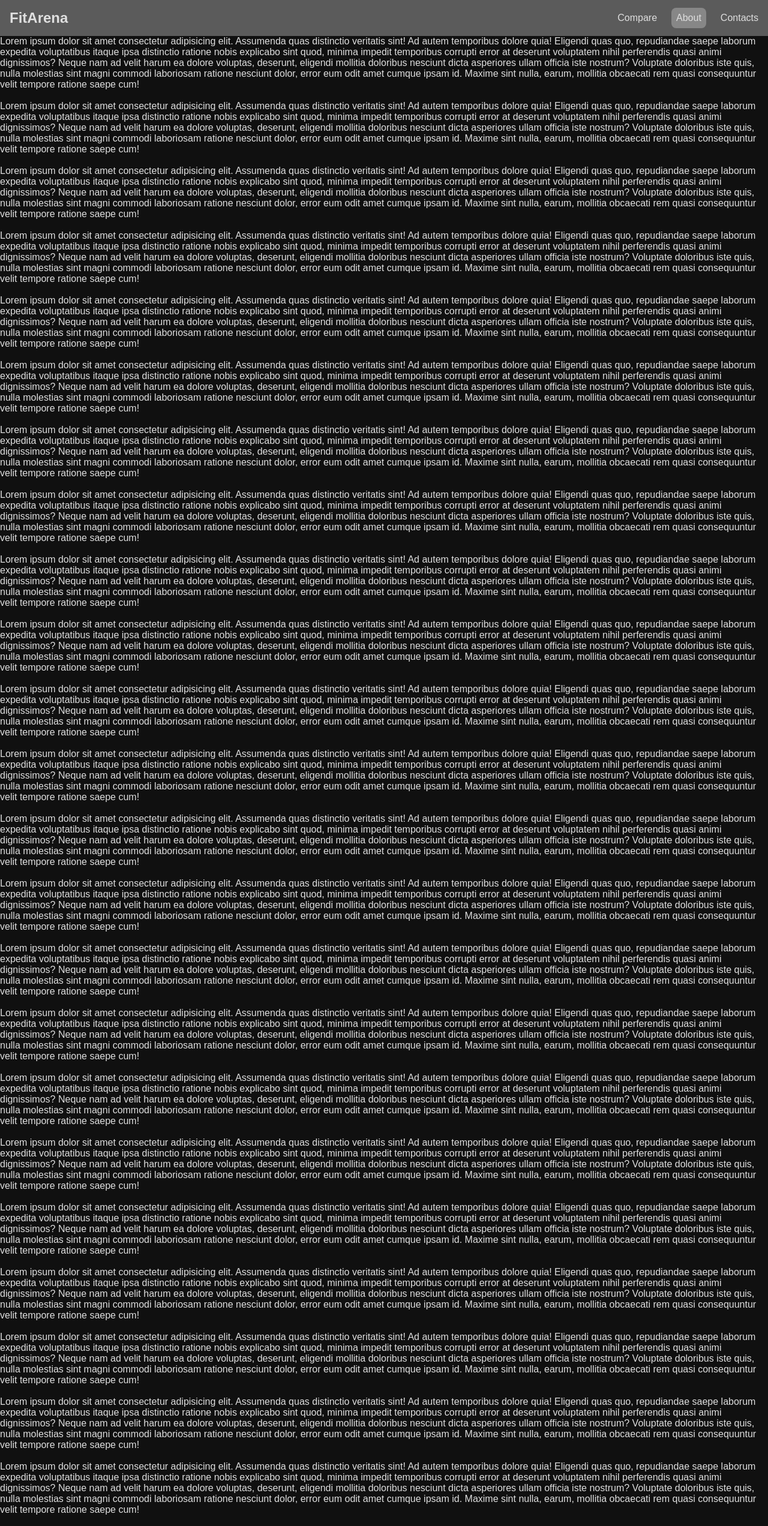
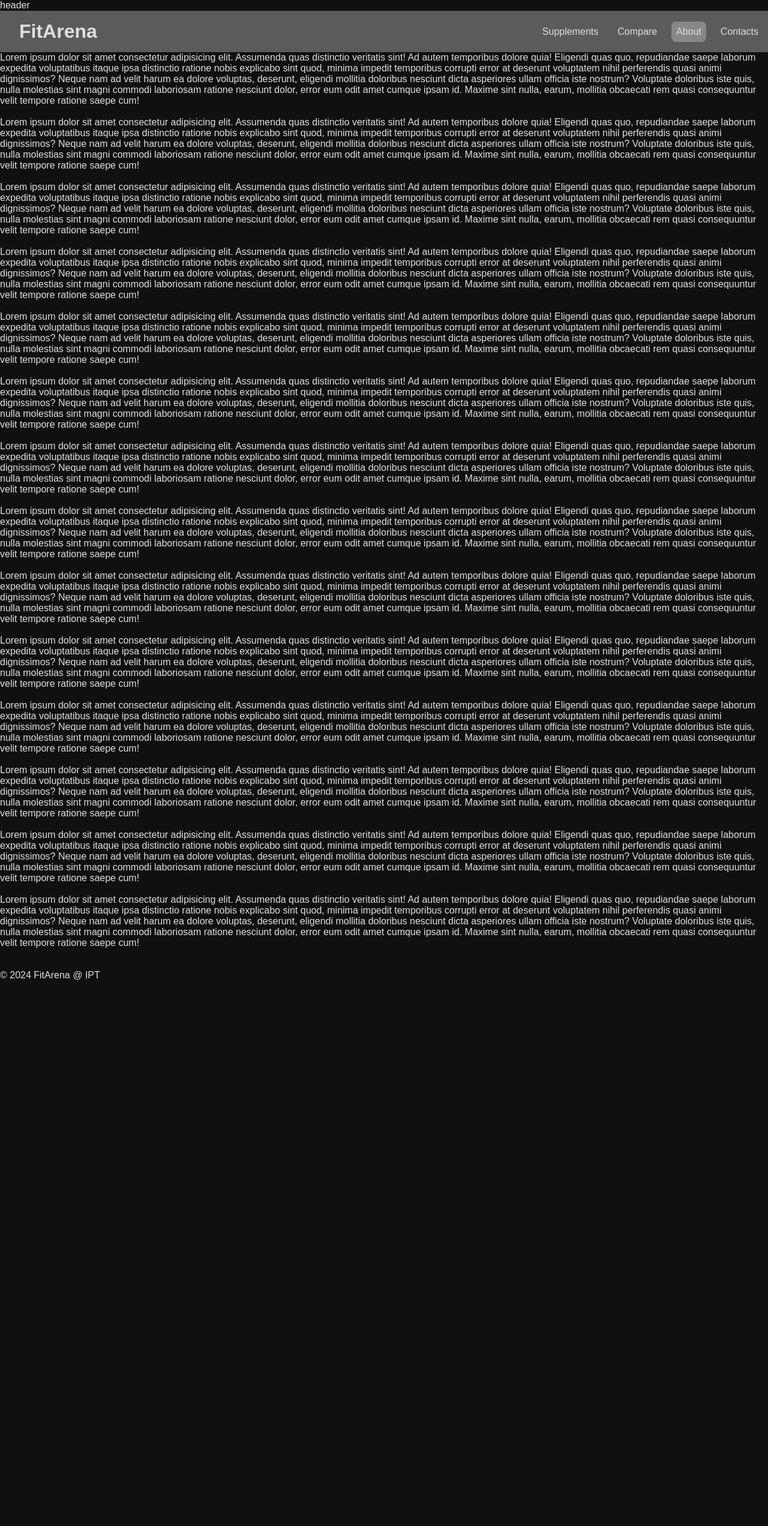
Before and after one commit to Benquerer/fit-arena, a React (Vite) app: page /about in a window 1280 px wide. Shown: the whole page at 60% size. After the commit the page ends 1635 px from the top, so only its background shows below. Built offline with nearby package versions, Linux system fonts and the light colour scheme.

Commit message:
early footer

```diff
--- a/src/App.jsx
+++ b/src/App.jsx
@@ -1,19 +1,22 @@
 import { Routes, Route } from "react-router-dom"
-import { Navbar } from "./components/Navbar"
+import { Navbar, Footer } from "./components"
 import "./styles/App.css"
-import { About,Contacts,Compare,Home  } from "./pages"
+import { About, Contacts, Compare, Home, Supplements } from "./pages"
 
 function App() {
 
   return (
     <div className="App">
+      <div>header</div>
       <Navbar />
       <Routes>
-        <Route path="/" element={<Home/>} />
+        <Route path="/" element={<Home />} />
+        <Route path="/supplements" element={<Supplements />} />
         <Route path="/compare" element={<Compare />} />
         <Route path="/about" element={<About />} />
         <Route path="/contacts" element={<Contacts />} />
       </Routes>
+      <Footer />
     </div>
   )
 }
--- /dev/null
+++ b/src/components/Footer.jsx
@@ -0,0 +1,12 @@
+import React from 'react'
+
+export const Footer = () => {
+  return (
+
+    <footer>
+        <br />
+        <p>&copy; {new Date().getFullYear()} FitArena @ IPT</p>
+    </footer>
+
+  )
+}
--- a/src/components/Navbar.jsx
+++ b/src/components/Navbar.jsx
@@ -18,6 +18,9 @@ export const Navbar = () => {
             </div>
             <ul className={menuOpen ? "open":""}>
                 <li>
+                    <NavLink to="/supplements">Supplements</NavLink>
+                </li>
+                <li>
                     <NavLink to="/compare">Compare</NavLink>
                 </li>
                 <li>
--- /dev/null
+++ b/src/components/index.js
@@ -0,0 +1,2 @@
+export * from "./Footer"
+export * from "./Navbar"
--- a/src/pages/About.jsx
+++ b/src/pages/About.jsx
@@ -28,25 +28,6 @@ export const About = () => {
           <br />
           <div>Lorem ipsum dolor sit amet consectetur adipisicing elit. Assumenda quas distinctio veritatis sint! Ad autem temporibus dolore quia! Eligendi quas quo, repudiandae saepe laborum expedita voluptatibus itaque ipsa distinctio ratione nobis explicabo sint quod, minima impedit temporibus corrupti error at deserunt voluptatem nihil perferendis quasi animi dignissimos? Neque nam ad velit harum ea dolore voluptas, deserunt, eligendi mollitia doloribus nesciunt dicta asperiores ullam officia iste nostrum? Voluptate doloribus iste quis, nulla molestias sint magni commodi laboriosam ratione nesciunt dolor, error eum odit amet cumque ipsam id. Maxime sint nulla, earum, mollitia obcaecati rem quasi consequuntur velit tempore ratione saepe cum!</div>
           <br />
-
-        <div>Lorem ipsum dolor sit amet consectetur adipisicing elit. Assumenda quas distinctio veritatis sint! Ad autem temporibus dolore quia! Eligendi quas quo, repudiandae saepe laborum expedita voluptatibus itaque ipsa distinctio ratione nobis explicabo sint quod, minima impedit temporibus corrupti error at deserunt voluptatem nihil perferendis quasi animi dignissimos? Neque nam ad velit harum ea dolore voluptas, deserunt, eligendi mollitia doloribus nesciunt dicta asperiores ullam officia iste nostrum? Voluptate doloribus iste quis, nulla molestias sint magni commodi laboriosam ratione nesciunt dolor, error eum odit amet cumque ipsam id. Maxime sint nulla, earum, mollitia obcaecati rem quasi consequuntur velit tempore ratione saepe cum!</div>
-        <br />
-        <div>Lorem ipsum dolor sit amet consectetur adipisicing elit. Assumenda quas distinctio veritatis sint! Ad autem temporibus dolore quia! Eligendi quas quo, repudiandae saepe laborum expedita voluptatibus itaque ipsa distinctio ratione nobis explicabo sint quod, minima impedit temporibus corrupti error at deserunt voluptatem nihil perferendis quasi animi dignissimos? Neque nam ad velit harum ea dolore voluptas, deserunt, eligendi mollitia doloribus nesciunt dicta asperiores ullam officia iste nostrum? Voluptate doloribus iste quis, nulla molestias sint magni commodi laboriosam ratione nesciunt dolor, error eum odit amet cumque ipsam id. Maxime sint nulla, earum, mollitia obcaecati rem quasi consequuntur velit tempore ratione saepe cum!</div>
-        <br />
-        <div>Lorem ipsum dolor sit amet consectetur adipisicing elit. Assumenda quas distinctio veritatis sint! Ad autem temporibus dolore quia! Eligendi quas quo, repudiandae saepe laborum expedita voluptatibus itaque ipsa distinctio ratione nobis explicabo sint quod, minima impedit temporibus corrupti error at deserunt voluptatem nihil perferendis quasi animi dignissimos? Neque nam ad velit harum ea dolore voluptas, deserunt, eligendi mollitia doloribus nesciunt dicta asperiores ullam officia iste nostrum? Voluptate doloribus iste quis, nulla molestias sint magni commodi laboriosam ratione nesciunt dolor, error eum odit amet cumque ipsam id. Maxime sint nulla, earum, mollitia obcaecati rem quasi consequuntur velit tempore ratione saepe cum!</div>
-        <br />
-        <div>Lorem ipsum dolor sit amet consectetur adipisicing elit. Assumenda quas distinctio veritatis sint! Ad autem temporibus dolore quia! Eligendi quas quo, repudiandae saepe laborum expedita voluptatibus itaque ipsa distinctio ratione nobis explicabo sint quod, minima impedit temporibus corrupti error at deserunt voluptatem nihil perferendis quasi animi dignissimos? Neque nam ad velit harum ea dolore voluptas, deserunt, eligendi mollitia doloribus nesciunt dicta asperiores ullam officia iste nostrum? Voluptate doloribus iste quis, nulla molestias sint magni commodi laboriosam ratione nesciunt dolor, error eum odit amet cumque ipsam id. Maxime sint nulla, earum, mollitia obcaecati rem quasi consequuntur velit tempore ratione saepe cum!</div>
-        <br />
-        <div>Lorem ipsum dolor sit amet consectetur adipisicing elit. Assumenda quas distinctio veritatis sint! Ad autem temporibus dolore quia! Eligendi quas quo, repudiandae saepe laborum expedita voluptatibus itaque ipsa distinctio ratione nobis explicabo sint quod, minima impedit temporibus corrupti error at deserunt voluptatem nihil perferendis quasi animi dignissimos? Neque nam ad velit harum ea dolore voluptas, deserunt, eligendi mollitia doloribus nesciunt dicta asperiores ullam officia iste nostrum? Voluptate doloribus iste quis, nulla molestias sint magni commodi laboriosam ratione nesciunt dolor, error eum odit amet cumque ipsam id. Maxime sint nulla, earum, mollitia obcaecati rem quasi consequuntur velit tempore ratione saepe cum!</div>
-        <br />
-        <div>Lorem ipsum dolor sit amet consectetur adipisicing elit. Assumenda quas distinctio veritatis sint! Ad autem temporibus dolore quia! Eligendi quas quo, repudiandae saepe laborum expedita voluptatibus itaque ipsa distinctio ratione nobis explicabo sint quod, minima impedit temporibus corrupti error at deserunt voluptatem nihil perferendis quasi animi dignissimos? Neque nam ad velit harum ea dolore voluptas, deserunt, eligendi mollitia doloribus nesciunt dicta asperiores ullam officia iste nostrum? Voluptate doloribus iste quis, nulla molestias sint magni commodi laboriosam ratione nesciunt dolor, error eum odit amet cumque ipsam id. Maxime sint nulla, earum, mollitia obcaecati rem quasi consequuntur velit tempore ratione saepe cum!</div>
-        <br />
-        <div>Lorem ipsum dolor sit amet consectetur adipisicing elit. Assumenda quas distinctio veritatis sint! Ad autem temporibus dolore quia! Eligendi quas quo, repudiandae saepe laborum expedita voluptatibus itaque ipsa distinctio ratione nobis explicabo sint quod, minima impedit temporibus corrupti error at deserunt voluptatem nihil perferendis quasi animi dignissimos? Neque nam ad velit harum ea dolore voluptas, deserunt, eligendi mollitia doloribus nesciunt dicta asperiores ullam officia iste nostrum? Voluptate doloribus iste quis, nulla molestias sint magni commodi laboriosam ratione nesciunt dolor, error eum odit amet cumque ipsam id. Maxime sint nulla, earum, mollitia obcaecati rem quasi consequuntur velit tempore ratione saepe cum!</div>
-        <br />
-        <div>Lorem ipsum dolor sit amet consectetur adipisicing elit. Assumenda quas distinctio veritatis sint! Ad autem temporibus dolore quia! Eligendi quas quo, repudiandae saepe laborum expedita voluptatibus itaque ipsa distinctio ratione nobis explicabo sint quod, minima impedit temporibus corrupti error at deserunt voluptatem nihil perferendis quasi animi dignissimos? Neque nam ad velit harum ea dolore voluptas, deserunt, eligendi mollitia doloribus nesciunt dicta asperiores ullam officia iste nostrum? Voluptate doloribus iste quis, nulla molestias sint magni commodi laboriosam ratione nesciunt dolor, error eum odit amet cumque ipsam id. Maxime sint nulla, earum, mollitia obcaecati rem quasi consequuntur velit tempore ratione saepe cum!</div>
-        <br />
-        <div>Lorem ipsum dolor sit amet consectetur adipisicing elit. Assumenda quas distinctio veritatis sint! Ad autem temporibus dolore quia! Eligendi quas quo, repudiandae saepe laborum expedita voluptatibus itaque ipsa distinctio ratione nobis explicabo sint quod, minima impedit temporibus corrupti error at deserunt voluptatem nihil perferendis quasi animi dignissimos? Neque nam ad velit harum ea dolore voluptas, deserunt, eligendi mollitia doloribus nesciunt dicta asperiores ullam officia iste nostrum? Voluptate doloribus iste quis, nulla molestias sint magni commodi laboriosam ratione nesciunt dolor, error eum odit amet cumque ipsam id. Maxime sint nulla, earum, mollitia obcaecati rem quasi consequuntur velit tempore ratione saepe cum!</div>
-        <br />
           <div>Lorem ipsum dolor sit amet consectetur adipisicing elit. Assumenda quas distinctio veritatis sint! Ad autem temporibus dolore quia! Eligendi quas quo, repudiandae saepe laborum expedita voluptatibus itaque ipsa distinctio ratione nobis explicabo sint quod, minima impedit temporibus corrupti error at deserunt voluptatem nihil perferendis quasi animi dignissimos? Neque nam ad velit harum ea dolore voluptas, deserunt, eligendi mollitia doloribus nesciunt dicta asperiores ullam officia iste nostrum? Voluptate doloribus iste quis, nulla molestias sint magni commodi laboriosam ratione nesciunt dolor, error eum odit amet cumque ipsam id. Maxime sint nulla, earum, mollitia obcaecati rem quasi consequuntur velit tempore ratione saepe cum!</div>
           <br />
           <div>Lorem ipsum dolor sit amet consectetur adipisicing elit. Assumenda quas distinctio veritatis sint! Ad autem temporibus dolore quia! Eligendi quas quo, repudiandae saepe laborum expedita voluptatibus itaque ipsa distinctio ratione nobis explicabo sint quod, minima impedit temporibus corrupti error at deserunt voluptatem nihil perferendis quasi animi dignissimos? Neque nam ad velit harum ea dolore voluptas, deserunt, eligendi mollitia doloribus nesciunt dicta asperiores ullam officia iste nostrum? Voluptate doloribus iste quis, nulla molestias sint magni commodi laboriosam ratione nesciunt dolor, error eum odit amet cumque ipsam id. Maxime sint nulla, earum, mollitia obcaecati rem quasi consequuntur velit tempore ratione saepe cum!</div>
--- /dev/null
+++ b/src/pages/Supplements.jsx
@@ -0,0 +1,7 @@
+import React from 'react'
+
+export const Supplements = () => {
+  return (
+    <div>Supplements</div>
+  )
+}
--- a/src/pages/index.js
+++ b/src/pages/index.js
@@ -2,3 +2,4 @@ export * from "./Home"
 export * from "./Compare"
 export * from "./About"
 export * from "./Contacts"
+export * from "./Supplements"
--- a/src/styles/Navbar.css
+++ b/src/styles/Navbar.css
@@ -12,7 +12,8 @@ nav{
 }
 
 nav .title{
-    font-size: 1.5rem;
+    font-size: 2rem;
+    padding-left: 1rem;
     margin: 1rem;
     font-weight: bold;
     text-decoration: none;
@@ -58,7 +59,7 @@ nav .menu span{
     border-radius: 0.2rem;
 }
 
-@media (max-width: 480px){
+@media (max-width: 800px){
     nav .menu{
         display: flex;
     }
```
Also changed, not shown: src/styles/Footer.css (added). Lines whose indentation alone changed are shown as unchanged.
